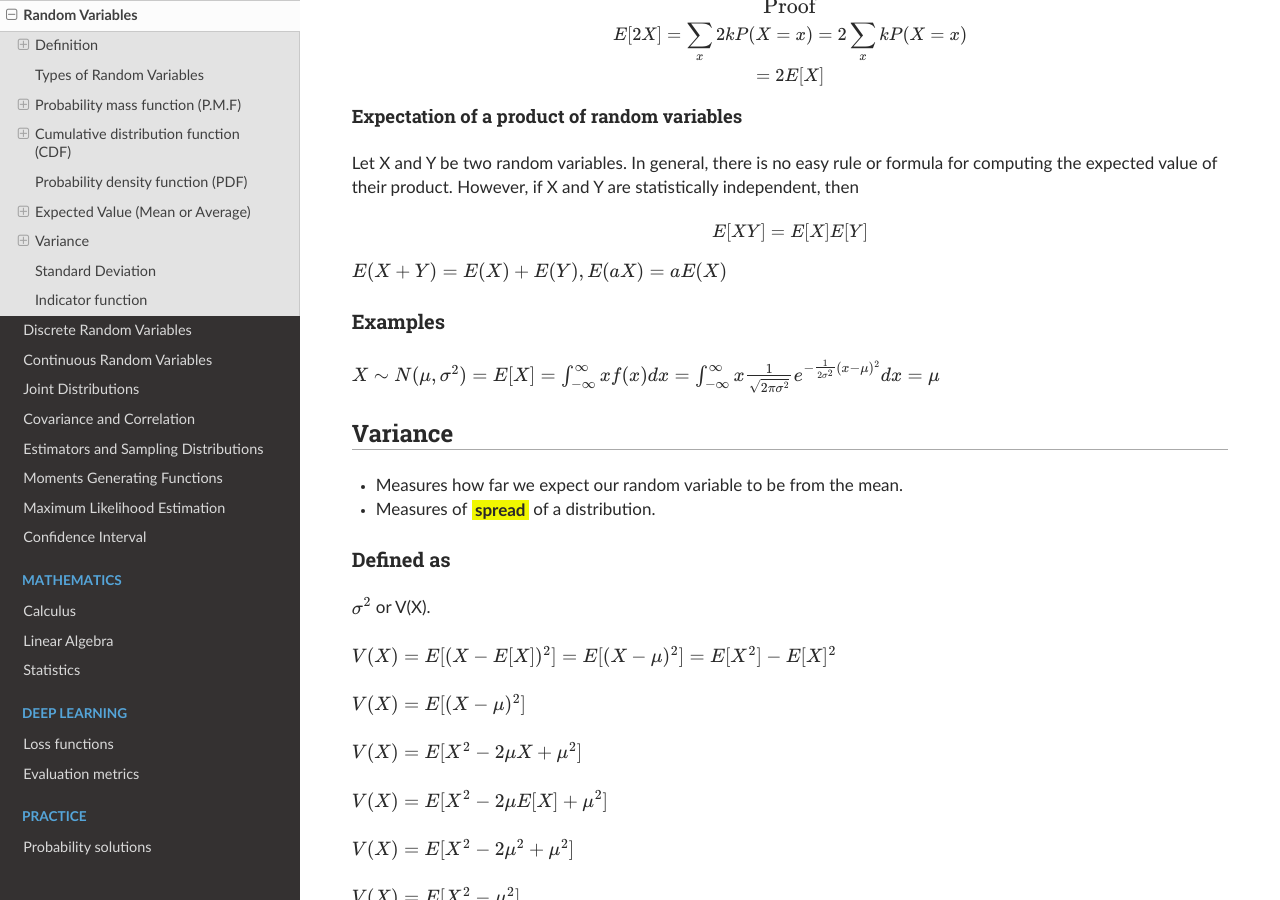
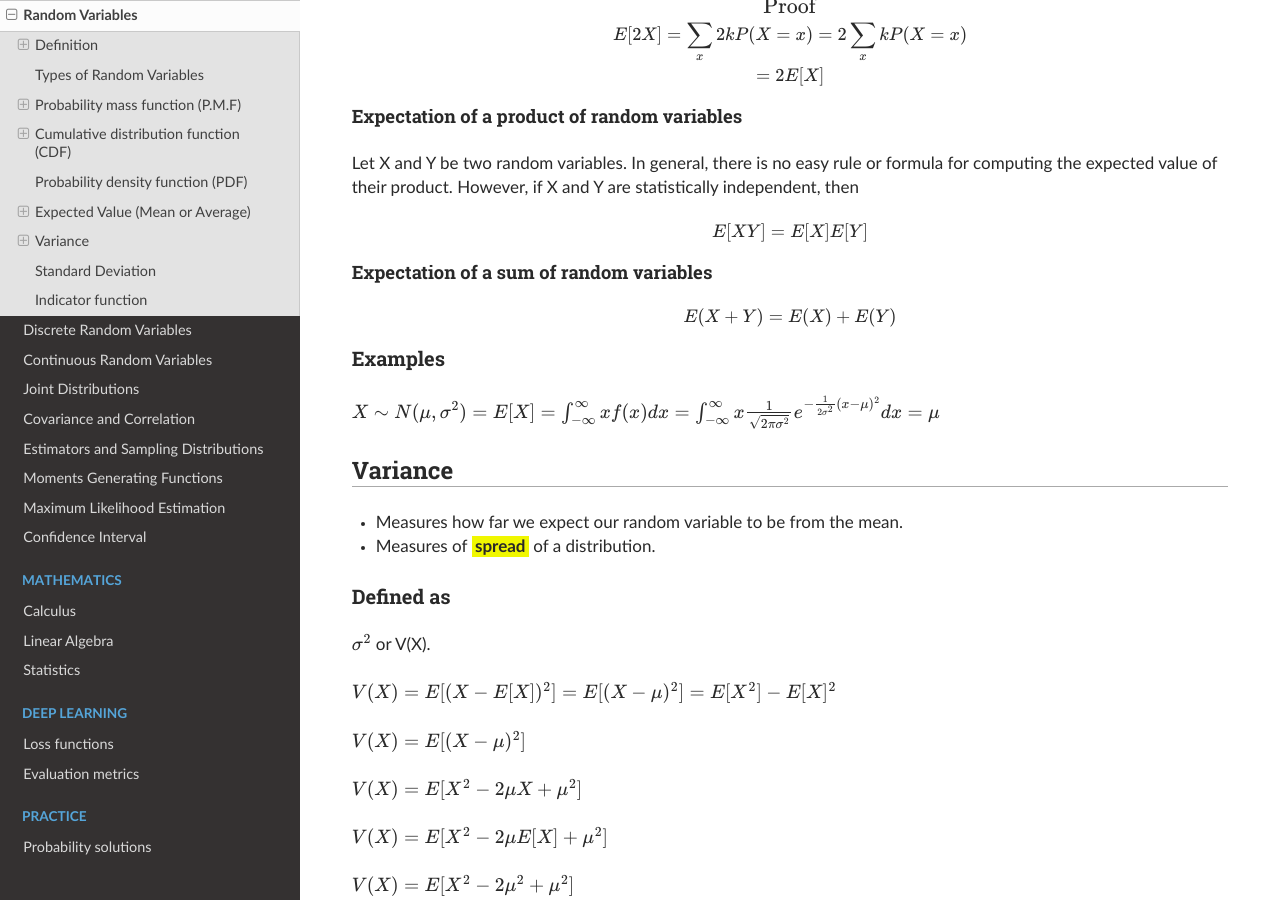
Before and after one commit to akkefa/ml-notes, a Sphinx documentation site: the page built from docs/probability/random_variable.md, in a window 1280 px wide and 900 px high, scrolled down 5755 px. Built offline with Sphinx 7.4.7 and the Read the Docs theme 2.0.0, drawn with Linux system fonts in a browser that asks for light colours.

Commit message:
new changes

```diff
--- a/docs/probability/random_variable.md
+++ b/docs/probability/random_variable.md
@@ -266,8 +266,11 @@ $$
 E[XY] = E[X]E[Y]
 $$
 
+#### Expectation of a sum of random variables
 
-$E(X+Y)=E(X)+E(Y), E(a X)=a E(X)$
+$$
+E(X+Y)=E(X)+E(Y)
+$$
 
 ### Examples
 
```
